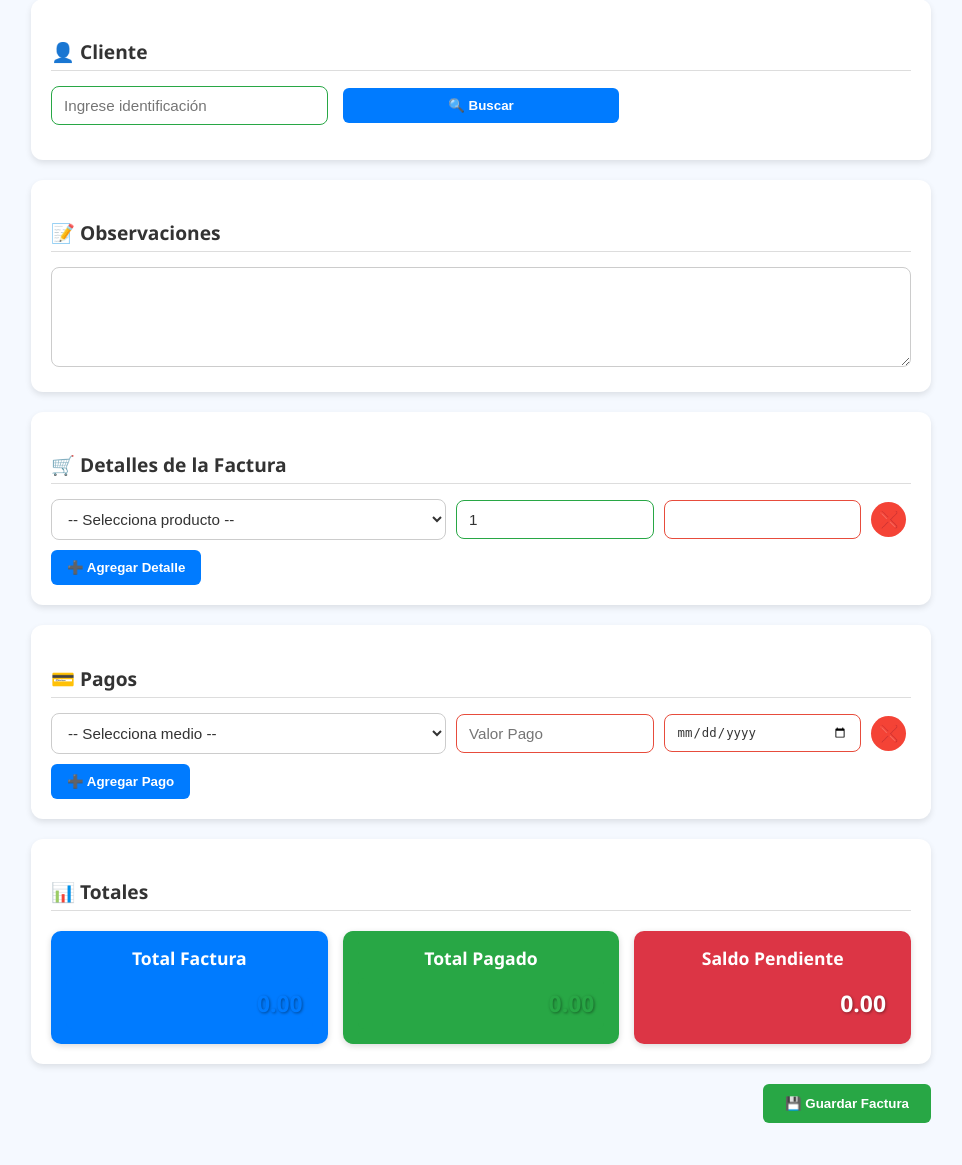
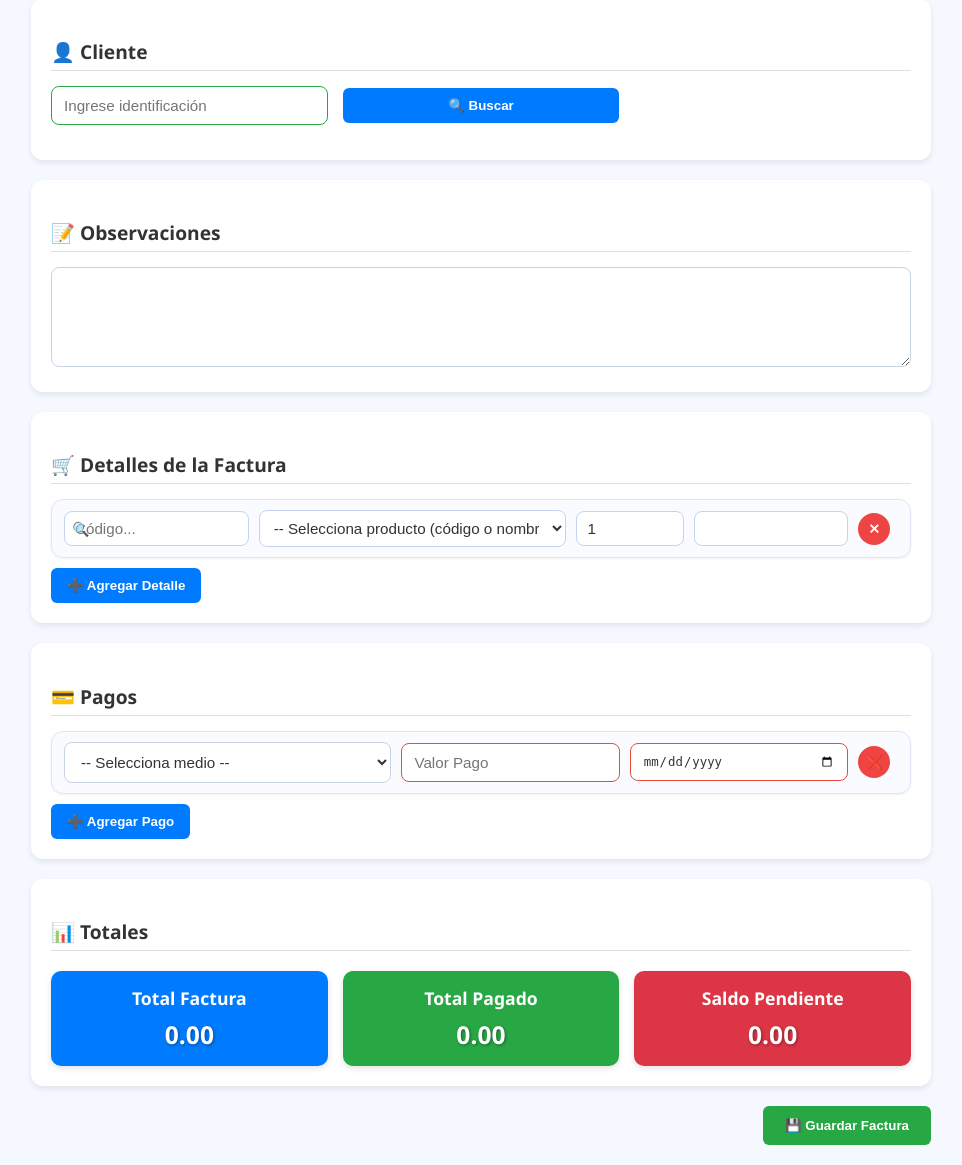
Before and after one commit to RickyFreefly/Frontend_AAV, a Flask app: template templates/crear_factura.html in a window 1280 px wide. Shown: the part 208-1373 px from the top of the page, without its empty margins (159-1121 px from the left). Before the commit the page ends 1331 px from the top, so only its background shows below. Run offline with Flask 3, Linux system fonts and the light colour scheme; the template is opened without the code that fills it, so the values that code supplies are empty.

Commit message:
💄 Ajuste interfaz de facturación y nuevos estilos

```diff
--- a/static/css/facturas.css
+++ b/static/css/facturas.css
@@ -13,7 +13,7 @@ body {
   padding: 20px;
 }
 
-/* Título principal */
+/* ======= TÍTULOS ======= */
 .section-title,
 .page-title {
   font-size: 1.8em;
@@ -26,13 +26,13 @@ body {
   gap: 8px;
 }
 
-/* Cards para secciones */
+/* ======= SECCIONES ======= */
 .card-section {
   margin: 20px 0;
   padding: 20px;
   border-radius: 12px;
   background: #ffffff;
-  box-shadow: 0 3px 6px rgba(0,0,0,0.1);
+  box-shadow: 0 3px 6px rgba(0,0,0,0.08);
 }
 
 .form-section-title {
@@ -40,18 +40,18 @@ body {
   font-size: 1.2em;
   font-weight: bold;
   color: #444;
-  border-bottom: 1px solid #ddd;
+  border-bottom: 1px solid #e0e0e0;
   padding-bottom: 5px;
   display: flex;
   align-items: center;
   gap: 8px;
 }
 
-/* Inputs y botones */
+/* ======= INPUTS Y TEXTAREAS ======= */
 input, select, textarea {
   width: 100%;
   padding: 10px 12px;
-  border: 1px solid #ccc;
+  border: 1px solid #c8d3e5;
   border-radius: 8px;
   background: #fff;
   color: #333;
@@ -71,7 +71,7 @@ textarea {
   resize: vertical;
 }
 
-/* Botones */
+/* ======= BOTONES ======= */
 button {
   padding: 10px 16px;
   border: none;
@@ -105,7 +105,7 @@ button {
   background: #d32f2f;
 }
 
-/* Botón volver */
+/* ======= BOTÓN VOLVER ======= */
 .back-link {
   display: inline-block;
   margin-bottom: 15px;
@@ -116,7 +116,7 @@ button {
   text-decoration: underline;
 }
 
-/* Grillas */
+/* ======= GRILLAS ======= */
 .form-grid-2 {
   display: grid;
   grid-template-columns: 1fr 1fr 1fr;
@@ -132,87 +132,7 @@ button {
   margin-bottom: 10px;
 }
 
-.form-grid-4 {
-  display: grid;
-  grid-template-columns: 2fr 1fr 1fr 40px;
-  gap: 10px;
-  margin-bottom: 10px;
-  align-items: center;
-}
-
-/* Totales destacados */
-#totalFactura,
-#totalPagado,
-#saldoPendiente {
-  font-size: 1.3em;
-  font-weight: bold;
-  text-align: right;
-  padding: 10px;
-  border-radius: 6px;
-}
-
-#totalFactura { color: #007bff; }
-#totalPagado { color: #28a745; }
-#saldoPendiente.ok { color: #28a745; }
-#saldoPendiente.error { color: #dc3545; }
-
-.saldo-warning {
-  margin-top: 10px;
-  font-weight: bold;
-  color: #dc3545;
-  text-align: center;
-}
-
-/* Totales en cards */
-.totales-grid {
-  display: grid;
-  grid-template-columns: repeat(3, 1fr);
-  gap: 15px;
-  margin-top: 10px;
-}
-
-.total-card {
-  padding: 15px;
-  border-radius: 10px;
-  color: #fff;
-  text-align: center;
-  font-size: 1.1em;
-  font-weight: bold;
-}
-
-.total-card h4 {
-  margin: 0 0 8px 0;
-  font-size: 1em;
-}
-.total-card p {
-  font-size: 1.4em;
-  margin: 0;
-}
-
-.azul { background: #007bff; }
-.verde { background: #28a745; }
-.rojo { background: #dc3545; }
-
-/* Botón de eliminar pequeño */
-.btn-delete {
-  background: #f44336;
-  border: none;
-  color: #fff;
-  font-size: 1em;
-  border-radius: 50%;
-  width: 35px;
-  height: 35px;
-  cursor: pointer;
-  display: flex;
-  align-items: center;
-  justify-content: center;
-  transition: background 0.2s ease;
-}
-.btn-delete:hover {
-  background: #d32f2f;
-}
-
-/* Botones de modo */
+/* ======= MODO DE CREACIÓN ======= */
 .mode-switch {
   display: flex;
   justify-content: center;
@@ -249,7 +169,92 @@ button {
   background: #e0ecff;
 }
 
-/* ======== TOTALES FACTURA ======== */
+/* ======= DETALLES DE FACTURA ======= */
+.detalle-row {
+  display: grid;
+  grid-template-columns: 1.2fr 2fr 0.7fr 1fr 40px;
+  gap: 10px;
+  align-items: center;
+  background: #f9fbff;
+  border: 1px solid #dee6f5;
+  border-radius: 12px;
+  padding: 10px 12px;
+  margin-bottom: 10px;
+  box-shadow: 0 1px 3px rgba(0,0,0,0.05);
+  transition: transform 0.2s ease, box-shadow 0.2s ease;
+}
+.detalle-row:hover {
+  transform: translateY(-2px);
+  box-shadow: 0 3px 8px rgba(0,0,0,0.07);
+}
+
+.search-wrapper {
+  position: relative;
+}
+.search-wrapper input {
+  padding-left: 28px;
+}
+.search-wrapper .icon {
+  position: absolute;
+  left: 8px;
+  top: 8px;
+  color: #6b7280;
+  font-size: 14px;
+}
+
+/* Inputs internos del detalle */
+.detalle-row input[type="text"],
+.detalle-row select,
+.detalle-row input[type="number"] {
+  border-radius: 8px;
+  border: 1px solid #c5d2f2;
+  padding: 8px 10px;
+  background: #fff;
+}
+
+.detalle-row input[type="text"]:focus,
+.detalle-row select:focus,
+.detalle-row input[type="number"]:focus {
+  outline: none;
+  border-color: #007bff;
+  box-shadow: 0 0 0 2px rgba(0,123,255,0.15);
+}
+
+/* Botón eliminar (detalle y pagos) */
+.btn-delete {
+  background: #ef4444;
+  border: none;
+  color: white;
+  font-size: 14px;
+  width: 32px;
+  height: 32px;
+  border-radius: 50%;
+  cursor: pointer;
+  display: flex;
+  align-items: center;
+  justify-content: center;
+  transition: all 0.25s ease;
+}
+.btn-delete:hover {
+  background: #dc2626;
+  transform: scale(1.1);
+}
+
+/* ======= PAGOS ======= */
+.pago-row {
+  display: grid;
+  grid-template-columns: 1.5fr 1fr 1fr 40px;
+  gap: 10px;
+  align-items: center;
+  background: #f9fbff;
+  border: 1px solid #dee6f5;
+  border-radius: 12px;
+  padding: 10px 12px;
+  margin-bottom: 10px;
+  box-shadow: 0 1px 3px rgba(0,0,0,0.05);
+}
+
+/* ======= TOTALES ======= */
 .totales-grid {
   display: grid;
   grid-template-columns: repeat(3, 1fr);
@@ -264,7 +269,11 @@ button {
   font-weight: bold;
   font-size: 1.1em;
   color: #fff;
-  box-shadow: 0 2px 6px rgba(0,0,0,0.15);
+  box-shadow: 0 2px 6px rgba(0,0,0,0.12);
+  transition: transform 0.2s ease;
+}
+.total-card:hover {
+  transform: translateY(-2px);
 }
 
 .total-card h4 {
@@ -272,22 +281,25 @@ button {
   font-size: 1em;
   font-weight: 600;
 }
-
 .total-card p {
   margin: 0;
   font-size: 1.4em;
 }
 
-/* Colores por tipo */
-#totalFactura {
-  background: #007bff;   /* Azul */
+/* Colores de cards */
+.azul { background: #007bff; }
+.verde { background: #28a745; }
+.rojo { background: #dc3545; }
+
+#totalFactura { color: #fff; background: #007bff; }
+#totalPagado { color: #fff; background: #28a745; }
+#saldoPendiente.ok { color: #fff; background: #28a745; }
+#saldoPendiente.error { color: #fff; background: #dc3545; }
+
+/* ======= ADVERTENCIA SALDO ======= */
+.saldo-warning {
+  margin-top: 10px;
+  font-weight: bold;
+  color: #dc3545;
+  text-align: center;
 }
-#totalPagado {
-  background: #28a745;   /* Verde */
-}
-#saldoPendiente.ok {
-  background: #28a745;   /* Verde cuando está pagado */
-}
-#saldoPendiente.error {
-  background: #dc3545;   /* Rojo cuando hay saldo pendiente */
-}
--- a/templates/crear_factura.html
+++ b/templates/crear_factura.html
@@ -86,12 +86,20 @@
       <h3 class="form-section-title">🛒 Detalles de la Factura</h3>
       <div id="detalles" class="dynamic-list">
         {% if reserva %}
-          <div class="detalle-row form-grid-4" id="detalle_0">
-            <input type="hidden" name="detalles[0][idproducto]" value="{{ reserva.idproducto }}">
-            <input type="text" value="{{ reserva.producto }}" readonly>
-            <input type="number" name="detalles[0][cantidad]" value="1" readonly>
+          <div class="detalle-row" id="detalle_0">
+            <div class="search-wrapper">
+              <span class="icon">🔍</span>
+              <input type="text" id="search_0" placeholder="Código..." onkeyup="filtrarProductos(0)">
+            </div>
+            <select name="detalles[0][idproducto]" id="producto_0" onchange="setPrecio(this, 0)" required>
+              <option value="{{ reserva.idproducto }}" data-precio="{{ reserva.precio }}" selected>
+                {{ reserva.idproducto }} · {{ reserva.producto }}
+              </option>
+            </select>
+            <input type="number" name="detalles[0][cantidad]" value="1" min="1" oninput="actualizarSubtotal(0)" required>
             <input type="number" step="0.01" name="detalles[0][valorunitario]" id="valor_0"
-                   value="{{ reserva.precio }}" readonly>
+                  value="{{ reserva.precio }}" oninput="actualizarTotales()" required>
+            <button type="button" class="btn-delete" onclick="eliminarDetalle(0)">✕</button>
           </div>
         {% endif %}
       </div>
@@ -149,7 +157,9 @@
   </form>
 </div>
 
-<!-- JS -->
+<!-- ===================================================== -->
+<!-- 🧠 SCRIPT PRINCIPAL -->
+<!-- ===================================================== -->
 <script>
 let productos = [];
 let medios = [];
@@ -171,6 +181,18 @@ async function cargarProductosYMedios() {
     {% if not reserva %}
       addDetalle();
       addPago();
+    {% else %}
+      // Si hay una reserva, cargamos los productos para habilitar edición
+      const select = document.getElementById("producto_0");
+      if (select && productos.length > 0) {
+        let options = '';
+        productos.forEach(p => {
+          const label = `${p.codigo} · ${p.nombre}`;
+          const selected = p.idproducto == {{ reserva.idproducto }} ? 'selected' : '';
+          options += `<option value="${p.idproducto}" data-precio="${p.precio}" data-codigo="${p.codigo}" ${selected}>${label}</option>`;
+        });
+        select.innerHTML = options;
+      }
     {% endif %}
   } catch (err) {
     console.error("❌ Error cargando catálogos:", err);
@@ -205,20 +227,56 @@ async function cargarReserva() {
   } catch (err) { alert("Error cargando reserva: " + err.message); }
 }
 
+// ====================================================
+// 🛒 DETALLES DE FACTURA (con búsqueda por código/nombre)
+// ====================================================
 function addDetalle() {
   const div = document.createElement('div');
-  div.classList.add("detalle-row", "form-grid-4");
+  div.classList.add("detalle-row");
   div.setAttribute("id", `detalle_${detalleIndex}`);
-  let options = '<option value="">-- Selecciona producto --</option>';
-  productos.forEach(p => options += `<option value="${p.idproducto}" data-precio="${p.precio}">${p.nombre}</option>`);
+
+  let options = '<option value="">-- Selecciona producto (código o nombre) --</option>';
+  productos.forEach(p => {
+    const label = `${p.codigo} · ${p.nombre}`;
+    options += `<option value="${p.idproducto}" data-precio="${p.precio}" data-codigo="${p.codigo}">${label}</option>`;
+  });
+
   div.innerHTML = `
-    <select name="detalles[${detalleIndex}][idproducto]" onchange="setPrecio(this, ${detalleIndex})" required>${options}</select>
+    <div class="search-wrapper">
+      <span class="icon">🔍</span>
+      <input type="text" placeholder="Código..." id="search_${detalleIndex}" onkeyup="filtrarProductos(${detalleIndex})">
+    </div>
+    <select name="detalles[${detalleIndex}][idproducto]" id="producto_${detalleIndex}" onchange="setPrecio(this, ${detalleIndex})" required>
+      ${options}
+    </select>
     <input type="number" name="detalles[${detalleIndex}][cantidad]" value="1" min="1" oninput="actualizarSubtotal(${detalleIndex})" required>
     <input type="number" step="0.01" name="detalles[${detalleIndex}][valorunitario]" id="valor_${detalleIndex}" oninput="actualizarTotales()" required>
-    <button type="button" class="btn-delete" onclick="eliminarDetalle(${detalleIndex})">❌</button>
+    <button type="button" class="btn-delete" onclick="eliminarDetalle(${detalleIndex})">✕</button>
   `;
   document.getElementById("detalles").appendChild(div);
   detalleIndex++;
+}
+
+// 🔍 Filtro + autoselección
+function filtrarProductos(index) {
+  const input = document.getElementById(`search_${index}`);
+  const filtro = input.value.toUpperCase();
+  const select = document.getElementById(`producto_${index}`);
+  const opciones = select.getElementsByTagName("option");
+  let matchExacto = null;
+
+  for (let i = 0; i < opciones.length; i++) {
+    const texto = opciones[i].textContent.toUpperCase();
+    const codigo = opciones[i].dataset.codigo ? opciones[i].dataset.codigo.toUpperCase() : "";
+    const coincide = texto.includes(filtro) || codigo.includes(filtro);
+    opciones[i].style.display = coincide ? "" : "none";
+    if (codigo === filtro) matchExacto = opciones[i];
+  }
+
+  if (matchExacto) {
+    select.value = matchExacto.value;
+    setPrecio(select, index);
+  }
 }
 
 function eliminarDetalle(index) {
@@ -243,6 +301,9 @@ function actualizarSubtotal(index) {
   actualizarTotales();
 }
 
+// ====================================================
+// 💳 PAGOS
+// ====================================================
 function addPago() {
   const div = document.createElement('div');
   div.classList.add("pago-row", "form-grid-4");
@@ -265,15 +326,21 @@ function eliminarPago(index) {
   actualizarTotales();
 }
 
+// ====================================================
+// 📊 TOTALES
+// ====================================================
 function actualizarTotales() {
   let total = 0;
   document.querySelectorAll("[id^=valor_]").forEach(input => total += parseFloat(input.value) || 0);
   document.getElementById("totalFactura").innerText = total.toFixed(2);
+
   let pagado = 0;
   document.querySelectorAll(".pago-row input[name*='[valor]']").forEach(input => pagado += parseFloat(input.value) || 0);
   document.getElementById("totalPagado").innerText = pagado.toFixed(2);
+
   const saldo = total - pagado;
   document.getElementById("saldoPendiente").innerText = saldo.toFixed(2);
+
   const mensaje = document.getElementById("mensaje-saldo");
   const btnGuardar = document.getElementById("btnGuardar");
   if (saldo !== 0) {
```
